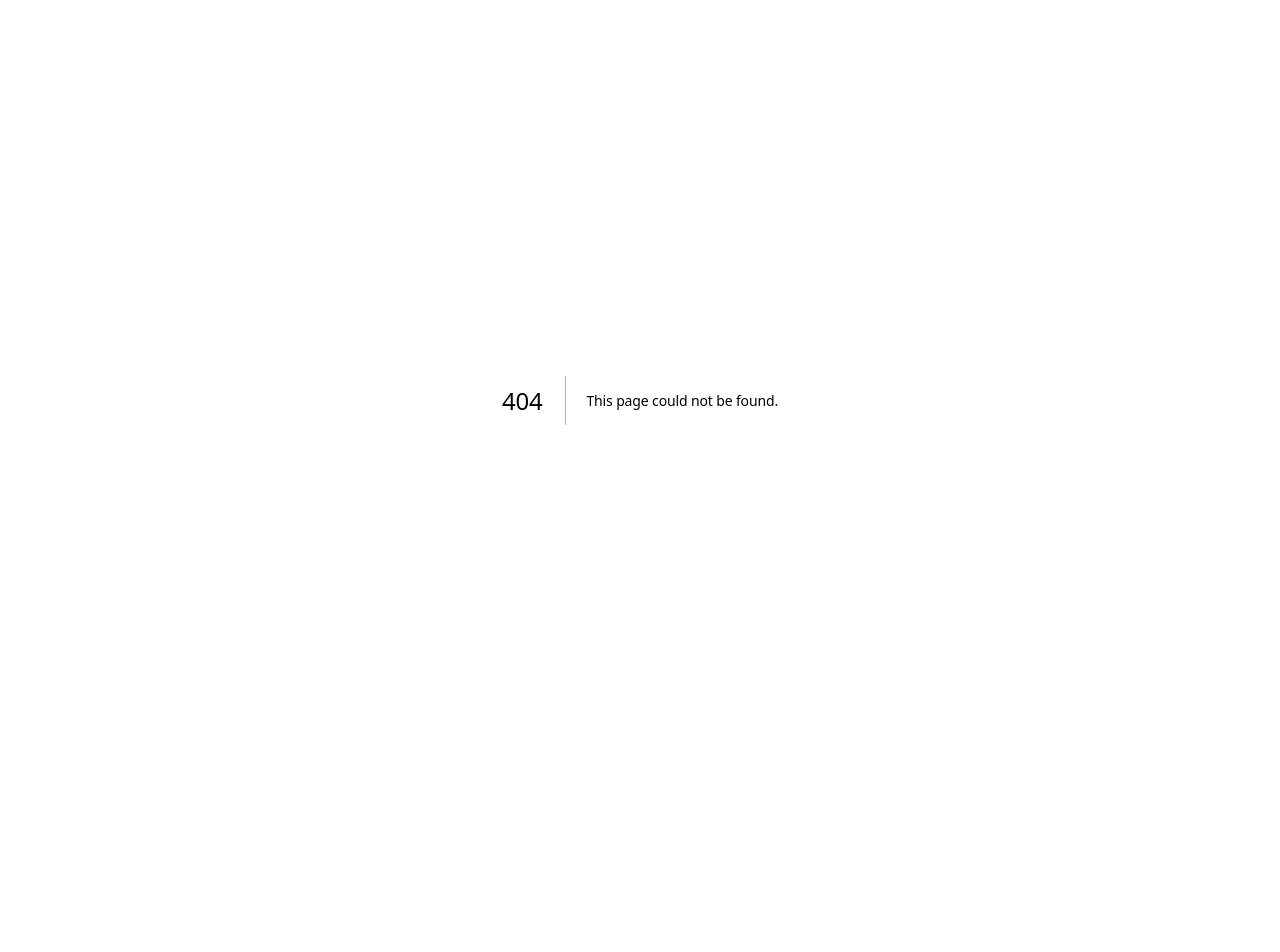
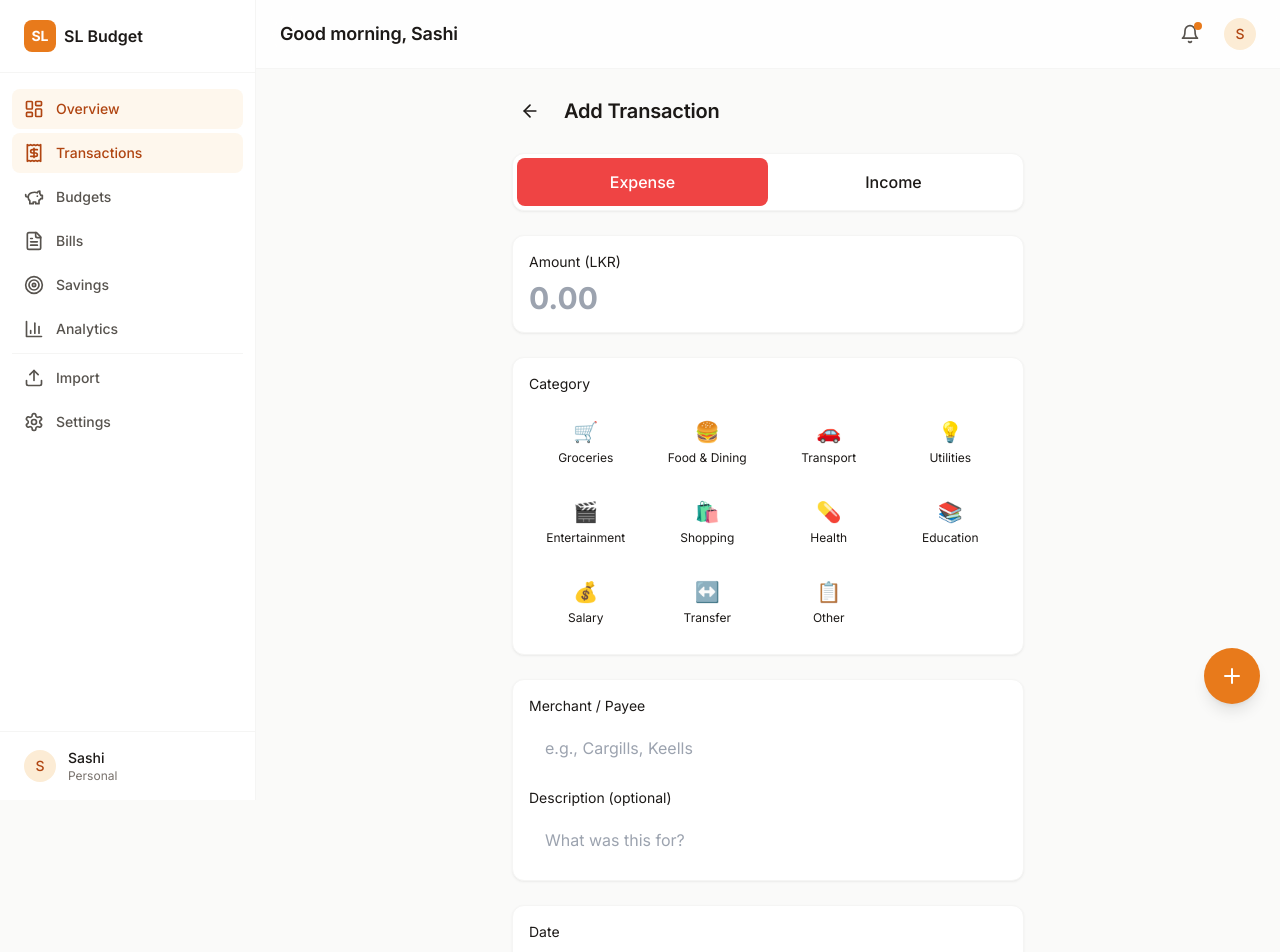
Before and after one commit to WAOmaster/sl-budget, a Next.js app: page /dashboard/transactions/add in a window 1280 px wide. Before the commit this address had no page. Shown: the top 952 px of the page. Before the commit the page ends 800 px from the top, so only its background shows below. Built offline with nearby package versions, Linux system fonts and the light colour scheme; no server answers.

Commit message:
feat: Add manual transaction entry page

```diff
--- /dev/null
+++ b/src/app/(dashboard)/dashboard/transactions/add/page.tsx
@@ -0,0 +1,229 @@
+'use client';
+
+import { useState } from 'react';
+import { useRouter } from 'next/navigation';
+import { ArrowLeft, Loader2, Plus, CheckCircle } from 'lucide-react';
+import Link from 'next/link';
+import { useTransactionMutations } from '@/hooks/useTransactions';
+import type { TransactionInput } from '@/types/transaction';
+
+const categories = [
+  { id: 'groceries', name: 'Groceries', icon: '🛒' },
+  { id: 'food', name: 'Food & Dining', icon: '🍔' },
+  { id: 'transport', name: 'Transport', icon: '🚗' },
+  { id: 'utilities', name: 'Utilities', icon: '💡' },
+  { id: 'entertainment', name: 'Entertainment', icon: '🎬' },
+  { id: 'shopping', name: 'Shopping', icon: '🛍️' },
+  { id: 'health', name: 'Health', icon: '💊' },
+  { id: 'education', name: 'Education', icon: '📚' },
+  { id: 'salary', name: 'Salary', icon: '💰' },
+  { id: 'transfer', name: 'Transfer', icon: '↔️' },
+  { id: 'other', name: 'Other', icon: '📋' },
+];
+
+const paymentMethods = [
+  { id: 'cash', name: 'Cash', icon: '💵' },
+  { id: 'card', name: 'Card', icon: '💳' },
+  { id: 'bank_transfer', name: 'Bank Transfer', icon: '🏦' },
+  { id: 'mobile_wallet', name: 'Mobile Wallet', icon: '📱' },
+];
+
+export default function AddTransactionPage() {
+  const router = useRouter();
+  const { add, loading, error } = useTransactionMutations();
+  const [success, setSuccess] = useState(false);
+
+  const [formData, setFormData] = useState({
+    type: 'expense' as 'expense' | 'income',
+    amount: '',
+    category: '',
+    merchant: '',
+    description: '',
+    notes: '',
+    paymentMethod: 'cash',
+    date: new Date().toISOString().split('T')[0],
+  });
+
+  const handleSubmit = async (e: React.FormEvent) => {
+    e.preventDefault();
+
+    const input: TransactionInput = {
+      source: 'manual',
+      type: formData.type,
+      amount: parseFloat(formData.amount),
+      currency: 'LKR',
+      category: formData.category,
+      merchant: formData.merchant || undefined,
+      description: formData.description || formData.merchant,
+      notes: formData.notes || undefined,
+      timestamp: new Date(formData.date),
+    };
+
+    const id = await add(input);
+    if (id) {
+      setSuccess(true);
+      setTimeout(() => {
+        router.push('/dashboard/transactions');
+      }, 1500);
+    }
+  };
+
+  if (success) {
+    return (
+      <div className="max-w-lg mx-auto px-4 py-12 text-center">
+        <CheckCircle className="h-16 w-16 text-green-500 mx-auto mb-4" />
+        <h2 className="text-xl font-semibold mb-2">Transaction Added!</h2>
+        <p className="text-muted-foreground">Redirecting to transactions...</p>
+      </div>
+    );
+  }
+
+  return (
+    <div className="max-w-lg mx-auto">
+      {/* Header */}
+      <div className="flex items-center gap-4 mb-6">
+        <Link href="/dashboard/transactions" className="p-2 hover:bg-muted rounded-lg">
+          <ArrowLeft size={20} />
+        </Link>
+        <h1 className="text-xl font-semibold">Add Transaction</h1>
+      </div>
+
+      <form onSubmit={handleSubmit} className="space-y-6">
+        {/* Type Toggle */}
+        <div className="card p-1 flex">
+          <button
+            type="button"
+            onClick={() => setFormData(d => ({ ...d, type: 'expense' }))}
+            className={`flex-1 py-3 rounded-lg text-center font-medium transition-colors ${
+              formData.type === 'expense'
+                ? 'bg-red-500 text-white'
+                : 'text-muted-foreground hover:bg-muted'
+            }`}
+          >
+            Expense
+          </button>
+          <button
+            type="button"
+            onClick={() => setFormData(d => ({ ...d, type: 'income' }))}
+            className={`flex-1 py-3 rounded-lg text-center font-medium transition-colors ${
+              formData.type === 'income'
+                ? 'bg-green-500 text-white'
+                : 'text-muted-foreground hover:bg-muted'
+            }`}
+          >
+            Income
+          </button>
+        </div>
+
+        {/* Amount */}
+        <div className="card p-4">
+          <label className="block text-sm text-muted-foreground mb-2">Amount (LKR)</label>
+          <input
+            type="number"
+            step="0.01"
+            required
+            value={formData.amount}
+            onChange={(e) => setFormData(d => ({ ...d, amount: e.target.value }))}
+            placeholder="0.00"
+            className="w-full text-3xl font-bold bg-transparent border-none outline-none"
+          />
+        </div>
+
+        {/* Category */}
+        <div className="card p-4">
+          <label className="block text-sm text-muted-foreground mb-3">Category</label>
+          <div className="grid grid-cols-4 gap-2">
+            {categories.map((cat) => (
+              <button
+                type="button"
+                key={cat.id}
+                onClick={() => setFormData(d => ({ ...d, category: cat.id }))}
+                className={`p-3 rounded-lg text-center transition-all ${
+                  formData.category === cat.id
+                    ? 'bg-primary text-white ring-2 ring-primary ring-offset-2'
+                    : 'bg-muted hover:bg-muted/80'
+                }`}
+              >
+                <span className="text-xl block">{cat.icon}</span>
+                <span className="text-xs mt-1 block truncate">{cat.name}</span>
+              </button>
+            ))}
+          </div>
+        </div>
+
+        {/* Merchant & Description */}
+        <div className="card p-4 space-y-4">
+          <div>
+            <label className="block text-sm text-muted-foreground mb-2">Merchant / Payee</label>
+            <input
+              type="text"
+              value={formData.merchant}
+              onChange={(e) => setFormData(d => ({ ...d, merchant: e.target.value }))}
+              placeholder="e.g., Cargills, Keells"
+              className="w-full px-4 py-3 bg-muted rounded-lg outline-none focus:ring-2 ring-primary"
+            />
+          </div>
+          <div>
+            <label className="block text-sm text-muted-foreground mb-2">Description (optional)</label>
+            <input
+              type="text"
+              value={formData.description}
+              onChange={(e) => setFormData(d => ({ ...d, description: e.target.value }))}
+              placeholder="What was this for?"
+              className="w-full px-4 py-3 bg-muted rounded-lg outline-none focus:ring-2 ring-primary"
+            />
+          </div>
+        </div>
+
+        {/* Date */}
+        <div className="card p-4">
+          <label className="block text-sm text-muted-foreground mb-2">Date</label>
+          <input
+            type="date"
+            value={formData.date}
+            onChange={(e) => setFormData(d => ({ ...d, date: e.target.value }))}
+            className="w-full px-4 py-3 bg-muted rounded-lg outline-none focus:ring-2 ring-primary"
+          />
+        </div>
+
+        {/* Notes */}
+        <div className="card p-4">
+          <label className="block text-sm text-muted-foreground mb-2">Notes (optional)</label>
+          <textarea
+            value={formData.notes}
+            onChange={(e) => setFormData(d => ({ ...d, notes: e.target.value }))}
+            placeholder="Additional notes..."
+            rows={3}
+            className="w-full px-4 py-3 bg-muted rounded-lg outline-none focus:ring-2 ring-primary resize-none"
+          />
+        </div>
+
+        {/* Error Display */}
+        {error && (
+          <div className="bg-red-50 text-red-600 p-4 rounded-lg text-sm">
+            {error}
+          </div>
+        )}
+
+        {/* Submit */}
+        <button
+          type="submit"
+          disabled={loading || !formData.amount || !formData.category}
+          className="w-full bg-primary text-white py-4 rounded-xl font-semibold flex items-center justify-center gap-2 disabled:opacity-50 disabled:cursor-not-allowed"
+        >
+          {loading ? (
+            <>
+              <Loader2 className="h-5 w-5 animate-spin" />
+              Saving...
+            </>
+          ) : (
+            <>
+              <Plus size={20} />
+              Add Transaction
+            </>
+          )}
+        </button>
+      </form>
+    </div>
+  );
+}
```
